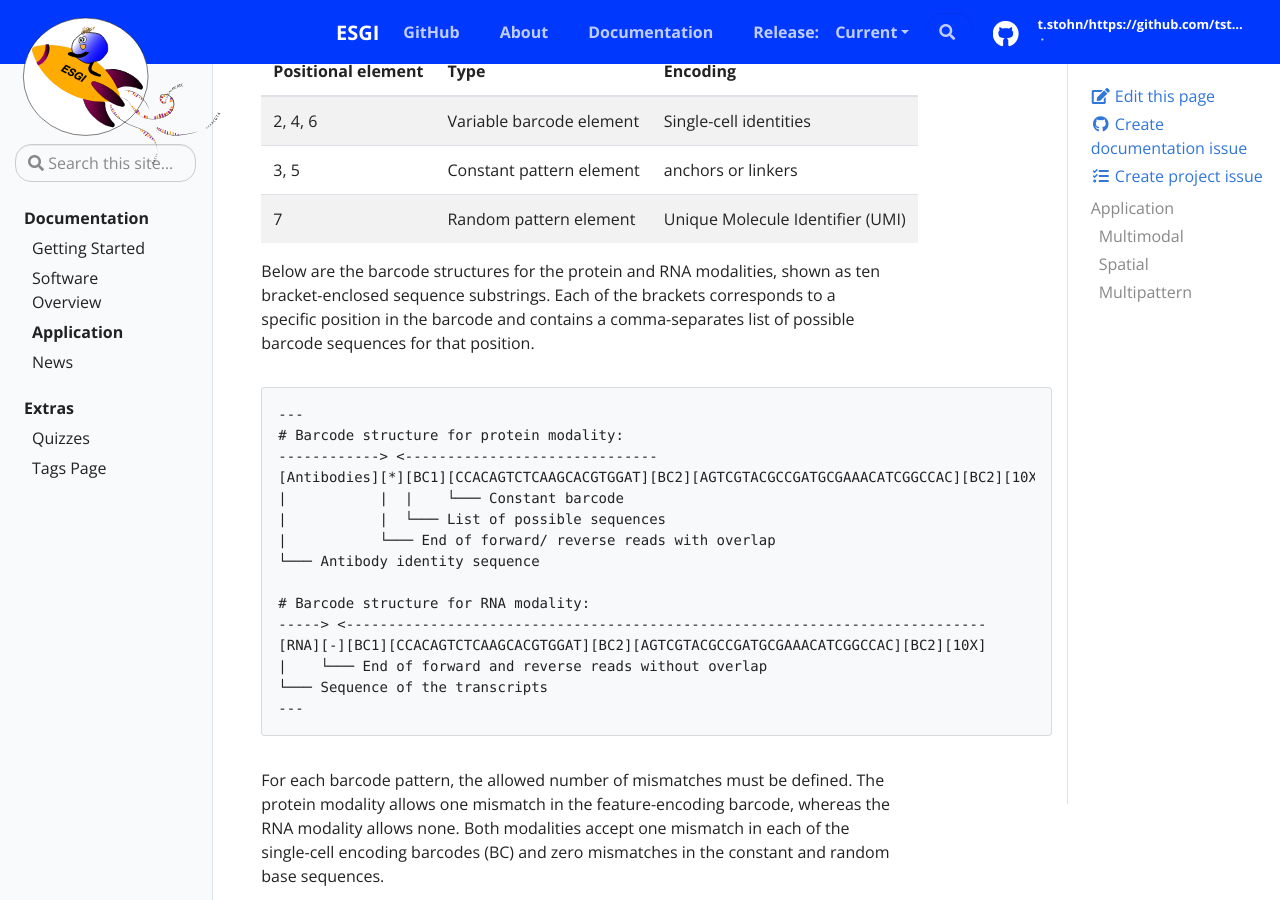
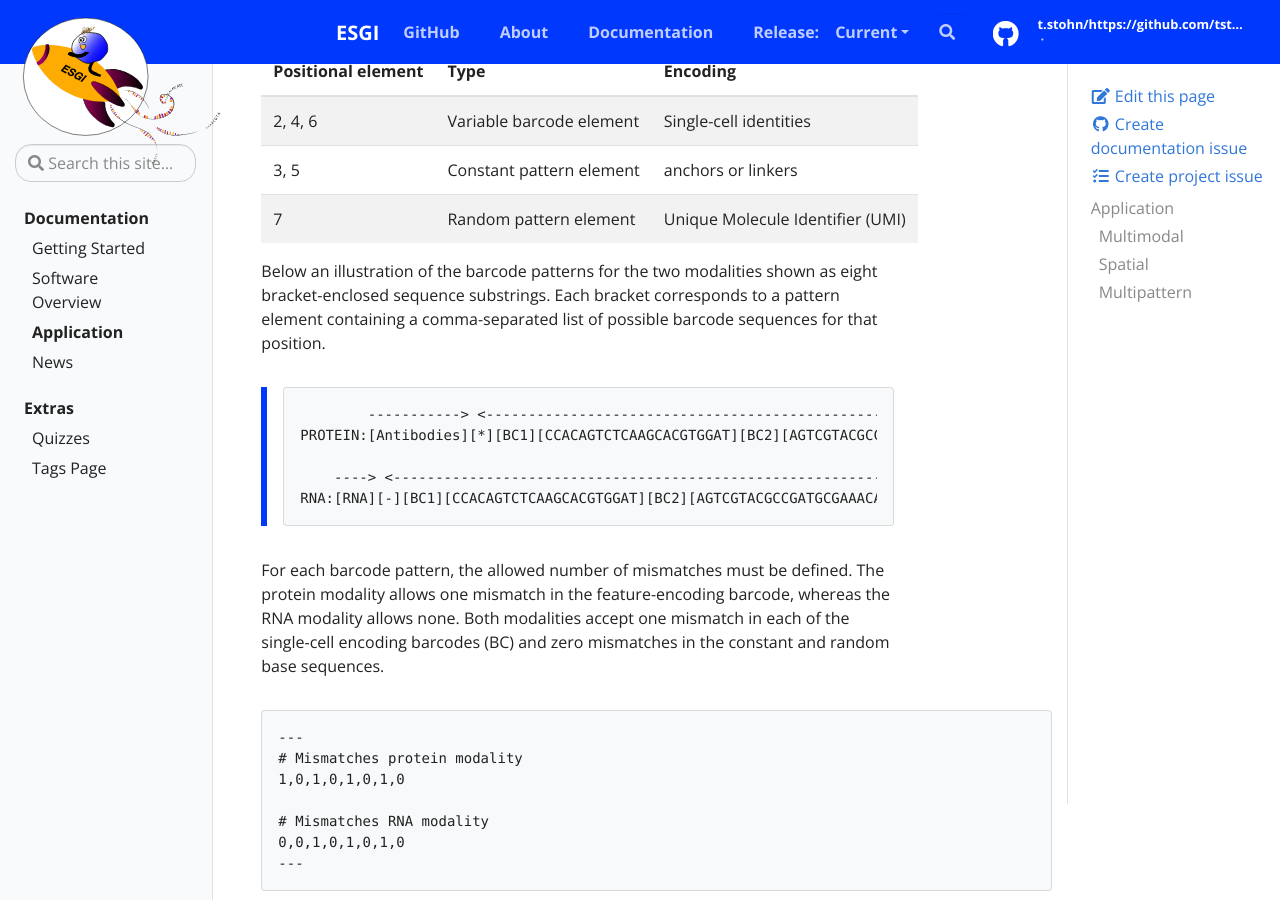
Before and after one commit to tstohn/ESGI.documentation, a Jekyll site: the page built from _docs/application.md, in a window 1280 px wide and 900 px high, scrolled down 1396 px. Built offline with Jekyll 4.4.1, drawn with Linux system fonts in a browser that asks for light colours.

Commit message:
pattern illustration

````diff
--- a/_docs/application.md
+++ b/_docs/application.md
@@ -45,24 +45,14 @@ For both modalities, the reverse read contains the remaining six pattern element
 |  7 |  Random pattern element | Unique Molecule Identifier (UMI)
 
 
-Below are the barcode structures for the protein and RNA modalities, shown as ten bracket-enclosed sequence substrings. Each of the brackets corresponds to a specific position in the barcode and contains a comma-separates list of possible barcode sequences for that position.
-```
----
-# Barcode structure for protein modality:
-------------> <------------------------------
-[Antibodies][*][BC1][CCACAGTCTCAAGCACGTGGAT][BC2][AGTCGTACGCCGATGCGAAACATCGGCCAC][BC2][10X]
-|           |  |    └─── Constant barcode
-|           |  └─── List of possible sequences
-|           └─── End of forward/ reverse reads with overlap
-└─── Antibody identity sequence
-
-# Barcode structure for RNA modality:
------> <----------------------------------------------------------------------------
-[RNA][-][BC1][CCACAGTCTCAAGCACGTGGAT][BC2][AGTCGTACGCCGATGCGAAACATCGGCCAC][BC2][10X]
-|    └─── End of forward and reverse reads without overlap
-└─── Sequence of the transcripts
----
-```
+Below an illustration of the barcode patterns for the two modalities shown as eight bracket-enclosed sequence substrings. Each bracket corresponds to a pattern element containing a comma-separated list of possible barcode sequences for that position.
+>```
+>         -----------> <---------------------------------------------------------------------------
+>PROTEIN:[Antibodies][*][BC1][CCACAGTCTCAAGCACGTGGAT][BC2][AGTCGTACGCCGATGCGAAACATCGGCCAC][BC2][10X]
+>
+>     ----> <---------------------------------------------------------------------------
+>RNA:[RNA][-][BC1][CCACAGTCTCAAGCACGTGGAT][BC2][AGTCGTACGCCGATGCGAAACATCGGCCAC][BC2][10X]
+>```
 
 For each barcode pattern, the allowed number of mismatches must be defined. The protein modality allows one mismatch in the feature-encoding barcode, whereas the RNA modality allows none. Both modalities accept one mismatch in each of the single-cell encoding barcodes (BC) and zero mismatches in the constant and random base sequences.
 ```
````
